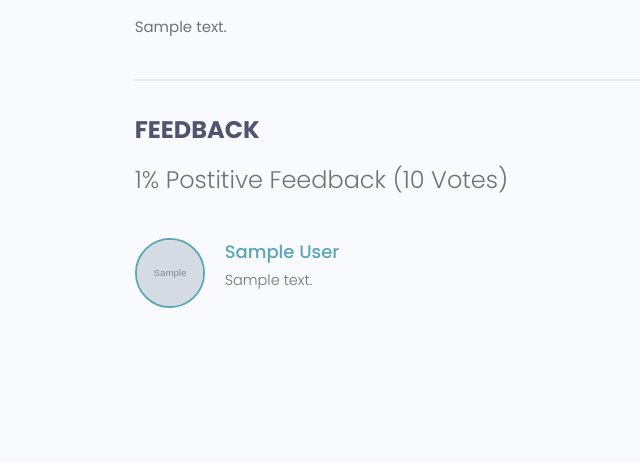
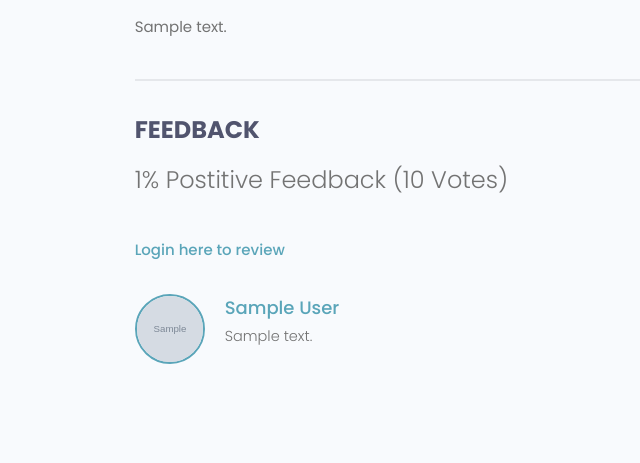
Before and after one commit to RJD02/Projects-Showcase, a Django app: page /projects/project/00000000-0000-0000-0000-000000000001 in a window 1280 px wide. Shown: the part 698-1161 px from the top of the page, without its empty margins (362-1002 px from the left). Before the commit the page ends 1006 px from the top, so only its background shows below. Run offline with Django 4.2, Linux system fonts and the light colour scheme; tables that the repository leaves empty hold one stand-in row (values such as "Sample post"); grey boxes marked "Sample" are stand-in pictures; some libraries are stand-ins or nearby versions.

Commit message:
Add logic to come back to same project after user logs in

```diff
--- a/projects/templates/projects/single-project.html
+++ b/projects/templates/projects/single-project.html
@@ -54,6 +54,8 @@
               {% endfor %}
               <input class="btn btn--sub btn--lg" type="submit" value="Add Review" />
             </form>
+            {% else %}
+            <a href="{% url 'login' %}?next={{request.path}}">Login here to review</a>
             {% endif %}
             <div class="commentList">
               {% for review in project.review_set.all %}
```
